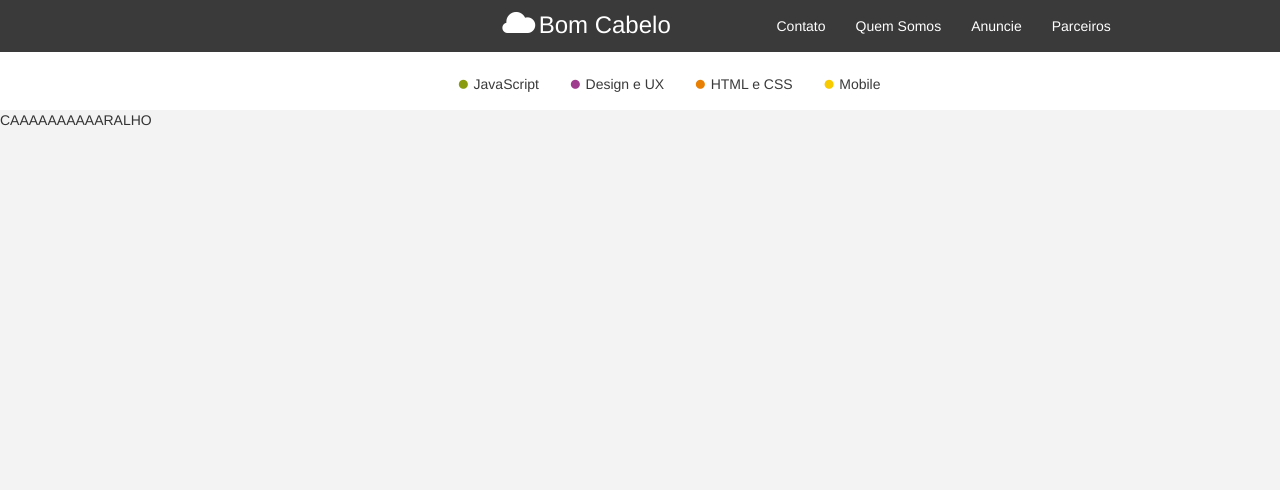
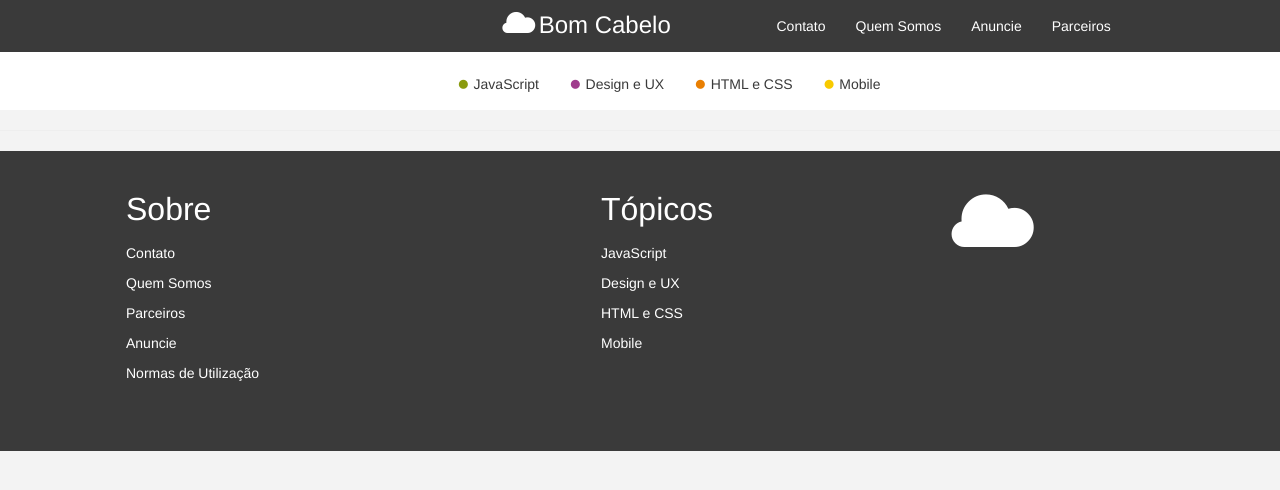
Before and after one commit to alexmachina/Fatec, a PHP site: page /comum/parceiros.php in a window 1280 px wide. Shown: the top 490 px of the page. Run offline with PHP 8.4, Linux system fonts and the light colour scheme.

Commit message:
Mapa do Site

```diff
--- a/html/comum/parceiros.php
+++ b/html/comum/parceiros.php
@@ -1,2 +1,4 @@
 <?php include '../templates/header.html'; ?>
-CAAAAAAAAAARALHO
+
+
+<?php include '../templates/footer.html'; ?>
--- a/html/templates/header.html
+++ b/html/templates/header.html
@@ -2,7 +2,6 @@
 	$path = '/Fatec/html/';
 
 ?>
-
 <!DOCTYPE html>
 <html lang="en">
 	<head>
@@ -57,7 +56,7 @@
 						<div class="col-sm-8 col-md-offset-4 collapse navbar-collapse" id="nav-baixo">
 							<ul class="nav navbar-nav nav-baixo"
 		   >
-								<li><a href="#">
+								<li><a href="<?php echo $path; ?>areas/javascript/index.php">
 										<span class="glyphicon glyphicon-dot green"></span>
 										JavaScript</a></li>
 								<li><a href="#"><span class="glyphicon glyphicon-dot purple"></span>
```
Also changed, not shown: html/areas/javascript/index.php (added, +8 -0 lines), html/css/index.css (line endings or trailing spaces), 5 other files.
